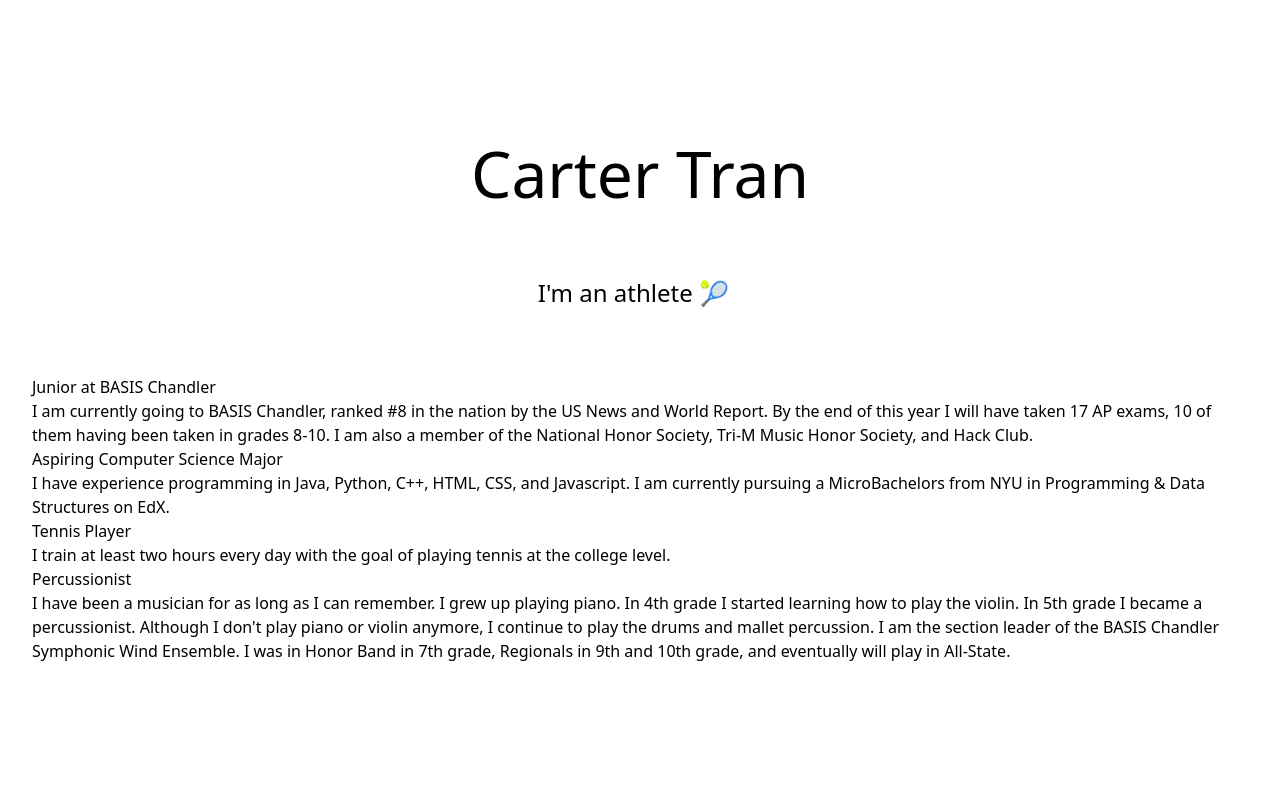
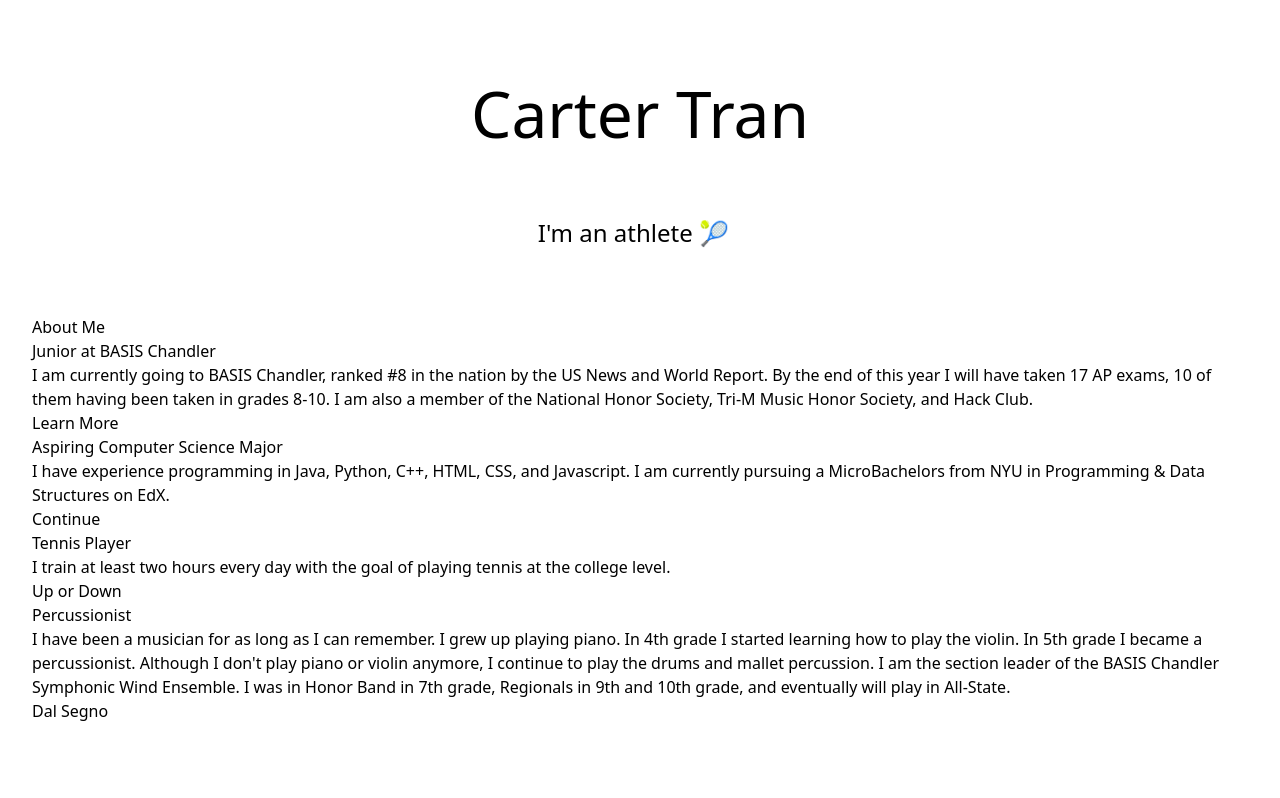
Before and after one commit to CarterT27/cartertran, a Next.js app: page / in a window 1280 px wide. Shown: the top 798 px of the page. Built offline with nearby package versions, Linux system fonts and the light colour scheme.

Commit message:
feat: :lipstick: Buttons in collapsible panels
Buttons to jump around the home page in the future

```diff
--- a/pages/index.tsx
+++ b/pages/index.tsx
@@ -36,7 +36,9 @@ const Home: NextPage = () => {
             />
           </p>
         </div>
+
         <div id="skills">
+          <h2 className="text-2xl">About Me</h2>
           <div tabIndex={0} className="collapse w-96">
             <div className="collapse-title text-xl font-medium">
               Junior at BASIS Chandler
@@ -49,6 +51,7 @@ const Home: NextPage = () => {
                 8-10. I am also a member of the National Honor Society, Tri-M
                 Music Honor Society, and Hack Club.
               </p>
+              <button className="btn btn-outline mt-3">Learn More</button>
             </div>
           </div>
           <div tabIndex={0} className="collapse w-96">
@@ -61,6 +64,7 @@ const Home: NextPage = () => {
                 and Javascript. I am currently pursuing a MicroBachelors from
                 NYU in Programming &amp; Data Structures on EdX.
               </p>
+              <button className="btn btn-outline btn-primary mt-3">Continue</button>
             </div>
           </div>
           <div tabIndex={0} className="collapse w-96">
@@ -72,6 +76,7 @@ const Home: NextPage = () => {
                 I train at least two hours every day with the goal of playing
                 tennis at the college level.
               </p>
+              <button className="btn btn-outline btn-secondary mt-3">Up or Down</button>
             </div>
           </div>
           <div tabIndex={0} className="collapse w-96">
@@ -89,8 +94,21 @@ const Home: NextPage = () => {
                 Regionals in 9th and 10th grade, and eventually will play in
                 All-State.
               </p>
+              <button className="btn btn-outline btn-accent mt-3">Dal Segno</button>
             </div>
           </div>
+        </div>
+        <div id="Education">
+
+        </div>
+        <div id="Programming">
+
+        </div>
+        <div id="Tennis">
+
+        </div>
+        <div id="Music">
+
         </div>
       </main>
 
```
